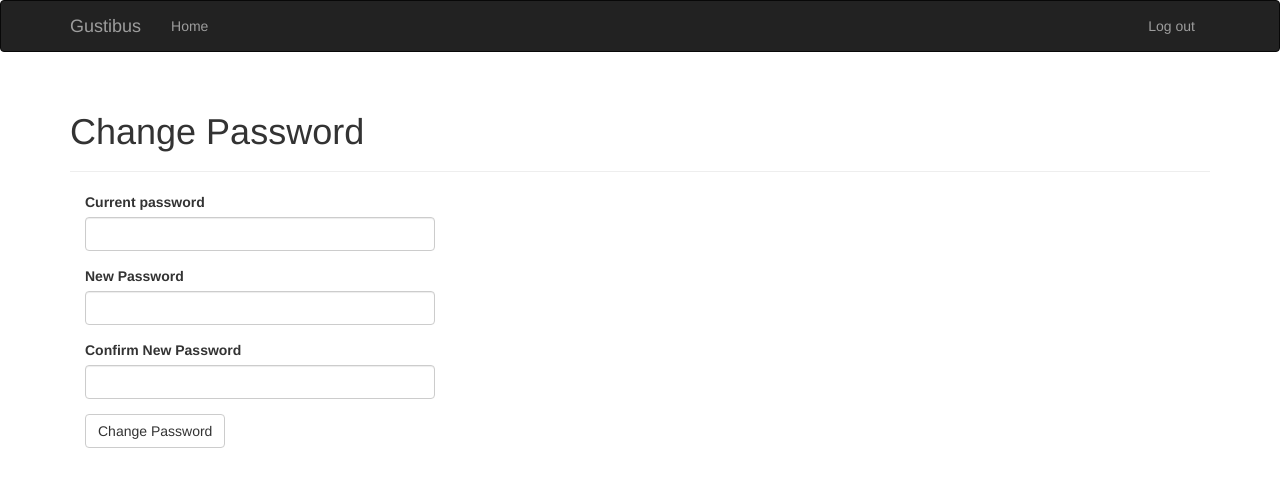
After one commit to samkoz/interests_site, a Flask app: page /auth/change_password in a window 1280 px wide. The commit adds this page. Shown: the top 487 px of the page. Run offline with Flask 2, Linux system fonts and the light colour scheme; a user stored in the database is signed in; tables that the repository leaves empty hold one stand-in row (values such as "Sample post"); some libraries are stand-ins or nearby versions.

Commit message:
password change added

```diff
--- a/app/auth/forms.py
+++ b/app/auth/forms.py
@@ -28,6 +28,12 @@ class RegistrationForm(FlaskForm):
         if User.query.filter_by(username=field.data).first():
             raise ValidationError('Username already in use')
 
+class ChangePasswordForm(FlaskForm):
+    old_password = PasswordField('Current password', validators=[DataRequired()])
+    password = PasswordField('New Password', validators=[DataRequired(), EqualTo('password2', message='Passwords must match.')])
+    password2 = PasswordField('Confirm New Password', validators=[DataRequired()])
+    submit = SubmitField('Change Password')
+
 class ForgotForm(FlaskForm):
     email = StringField('Email', validators=[DataRequired(), Length(1,64), Email()])
     submit = SubmitField('Get temporary password')
--- a/app/auth/views.py
+++ b/app/auth/views.py
@@ -1,7 +1,7 @@
 from flask import render_template, redirect, request, url_for, flash, current_app
 from flask_login import login_user, logout_user, login_required, current_user
 from . import auth
-from .forms import LoginForm, RegistrationForm, ForgotForm
+from .forms import LoginForm, RegistrationForm, ForgotForm, ChangePasswordForm
 from ..models import User
 from .. import db
 from datetime import datetime
@@ -99,7 +99,24 @@ def forgot_password():
             username=forgotten_user.username, temp_password=temp_password)
         return redirect(url_for('auth.login'))
     return render_template('auth/forgot.html', form=form)
-#
+
+@auth.route('/change_password', methods=['GET', 'POST'])
+@login_required
+def change_password():
+    form = ChangePasswordForm()
+    if form.validate_on_submit():
+        if current_user.verify_password(form.old_password.data):
+            current_user.password = form.password.data
+            flash('Password Updated!')
+            return redirect(url_for('main.index'))
+        else:
+            form.old_password.data = ''
+            form.password.data = ''
+            form.password2.data = ''
+            flash('Incorrect Current Password')
+            return redirect(url_for('auth.change_password', form=form))
+    return render_template('auth/change_password.html', form=form)
+
 # @auth.route('/password_reset', methods=['GET', 'POST'])
 # def password_reset():
 #     form = PasswordResetForm()
--- /dev/null
+++ b/app/templates/auth/change_password.html
@@ -0,0 +1,7 @@
+{% extends 'base.html' %}
+{% block page_content %}
+<div class="page-header">
+  <h1>Change Password</h1>
+</div>
+<div class="col-md-4">{{ wtf.quick_form(form) }}</div>
+{% endblock %}
--- a/app/templates/auth/login.html
+++ b/app/templates/auth/login.html
@@ -4,7 +4,6 @@
   <h1>Login</h1>
 </div>
 <div class="col-md-4">{{ wtf.quick_form(form) }}
-  <p><a href="{{ url_for('auth.forgot_password') }}">Forgot Password?</a></br>
-    <a href="{{ url_for('auth.registration') }}">Click here to sign up</a></p>
+  <br><p><a href="{{ url_for('auth.forgot_password') }}">Forgot Password?</a></br>
 </div>
 {% endblock %}
```
Also changed, not shown: dev.db.
